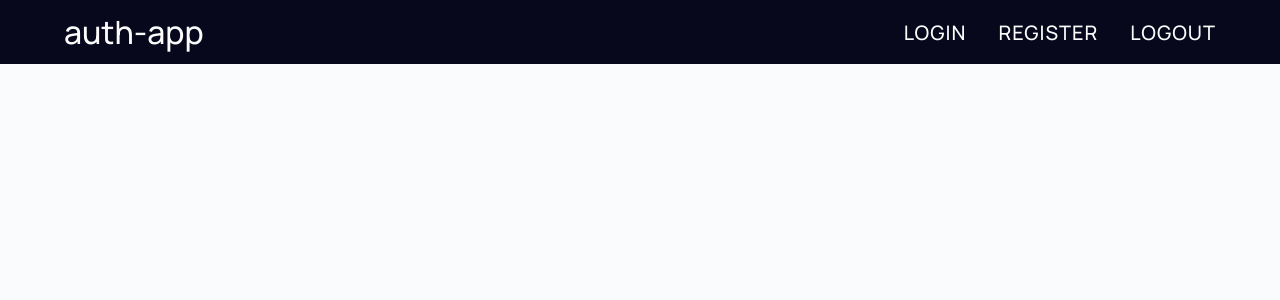
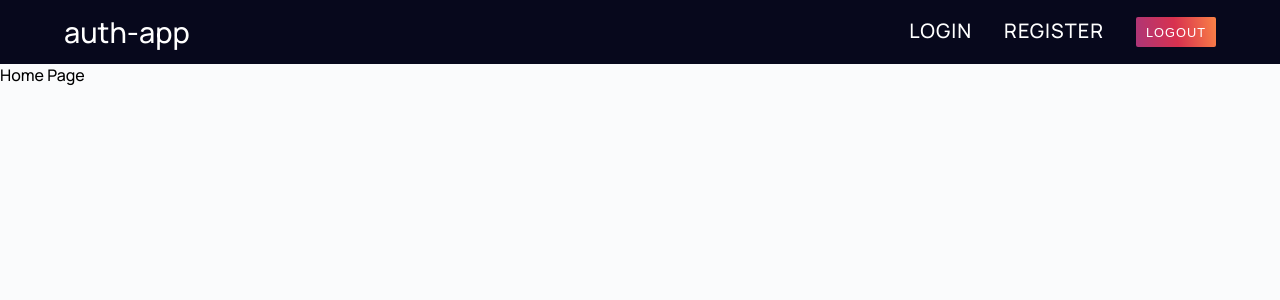
Before and after one commit to ritagujar/100daysOfDevelopement, a React (Create React App) app in the folder React-Practice/auth-app/: page / in a window 1280 px wide. Shown: the top 300 px of the page. Built offline with nearby package versions, Linux system fonts and the light colour scheme.

Commit message:
Auth-app - Added Routing

```diff
--- a/React-Practice/auth-app/src/App.js
+++ b/React-Practice/auth-app/src/App.js
@@ -1,9 +1,18 @@
 import Navigation from "./components/MainHeader/Navigation";
+import { Route, Routes } from "react-router-dom";
+import Home from "./pages/Home";
+import Login from "./components/Login/Login";
+import Register from "./components/Register/Register";
 
 function App() {
   return (
     <>
       <Navigation />
+      <Routes>
+        <Route path="/" element={<Home />} />
+        <Route path="/login" element={<Login />} />
+        <Route path="/register" element={<Register />} />
+      </Routes>
     </>
   );
 }
--- /dev/null
+++ b/React-Practice/auth-app/src/components/Login/Login.js
@@ -0,0 +1,7 @@
+import React from "react";
+
+const Login = () => {
+  return <div>Login Page</div>;
+};
+
+export default Login;
--- a/React-Practice/auth-app/src/components/MainHeader/Navigation.js
+++ b/React-Practice/auth-app/src/components/MainHeader/Navigation.js
@@ -1,6 +1,7 @@
 import React from "react";
 import styled from "styled-components";
-import { getClickableLinkStyle } from "../../utils/styleUtils";
+import { LinkStyle } from "../../utils/styleUtils";
+import { Link } from "react-router-dom";
 
 const StyledNavbar = styled.nav`
   display: flex;
@@ -12,32 +13,62 @@ const StyledNavbar = styled.nav`
   height: 4rem;
   align-items: center;
 `;
-const LogoText = styled.a`
-  font-size: 2rem;
+const LogoText = styled(Link)`
+  font-size: 1.8rem;
+  text-decoration: none;
   cursor: pointer;
-  ${getClickableLinkStyle()}
+  color: #ffffff;
+  ${LinkStyle()}
+  &:hover {
+    color: #9e9fa6;
+  }
 `;
 const Menu = styled.ul`
+  list-style-type: none;
+  margin: 0;
+  padding: 0;
   display: flex;
+  flex-direction: row;
 `;
-const MenuItem = styled.li`
-  list-style-type: none;
-  margin-left: 2rem;
+
+const MenuItem = styled(Link)`
+  text-decoration: none;
+  margin-right: 2rem;
   font-size: 20px;
   text-transform: uppercase;
   cursor: pointer;
   letter-spacing: 1px;
-  ${getClickableLinkStyle()}
+  color: #ffffff;
+  ${LinkStyle()}
+  &:hover {
+    color: #9e9fa6;
+  }
+`;
+
+const BtnStyle = styled.button`
+  border: none;
+  height: 30px;
+  width: 80px;
+  border-radius: 2px;
+  color: #ffffff;
+  background-image: linear-gradient(80deg, #ac3678, #d8314f, #fa8246);
+  cursor: pointer;
+  letter-spacing: 1px;
+  text-transform: uppercase;
+  font-size: 0.8rem;
+  &:hover {
+    color: #9e9fa6;
+  }
 `;
 
 const Navigation = () => {
   return (
     <StyledNavbar>
-      <LogoText>auth-app</LogoText>
+      <LogoText to="/">auth-app</LogoText>
       <Menu>
-        <MenuItem>Login</MenuItem>
-        <MenuItem>Register</MenuItem>
-        <MenuItem>Logout</MenuItem>
+        <MenuItem to="/login">Login</MenuItem>
+        <MenuItem to="/register">Register</MenuItem>
+        <BtnStyle>Logout</BtnStyle>
       </Menu>
     </StyledNavbar>
   );
--- /dev/null
+++ b/React-Practice/auth-app/src/components/Register/Register.js
@@ -0,0 +1,7 @@
+import React from "react";
+
+const Register = () => {
+  return <div>This is Register Page</div>;
+};
+
+export default Register;
--- a/React-Practice/auth-app/src/index.js
+++ b/React-Practice/auth-app/src/index.js
@@ -1,11 +1,12 @@
 import React from "react";
 import ReactDOM from "react-dom";
+import { BrowserRouter } from "react-router-dom";
 import "./index.css";
 import App from "./App";
 
 ReactDOM.render(
-  <React.StrictMode>
+  <BrowserRouter>
     <App />
-  </React.StrictMode>,
+  </BrowserRouter>,
   document.getElementById("root")
 );
--- /dev/null
+++ b/React-Practice/auth-app/src/pages/Home.js
@@ -0,0 +1,7 @@
+import React from "react";
+
+const Home = () => {
+  return <div>Home Page</div>;
+};
+
+export default Home;
--- a/React-Practice/auth-app/src/utils/styleUtils.js
+++ b/React-Practice/auth-app/src/utils/styleUtils.js
@@ -4,7 +4,7 @@ export const colors = {
   backgroungColor: "#FF4185",
 };
 
-export const getClickableLinkStyle = () => {
+export const LinkStyle = () => {
   return css`
     display: inline-block;
     position: relative;
```
